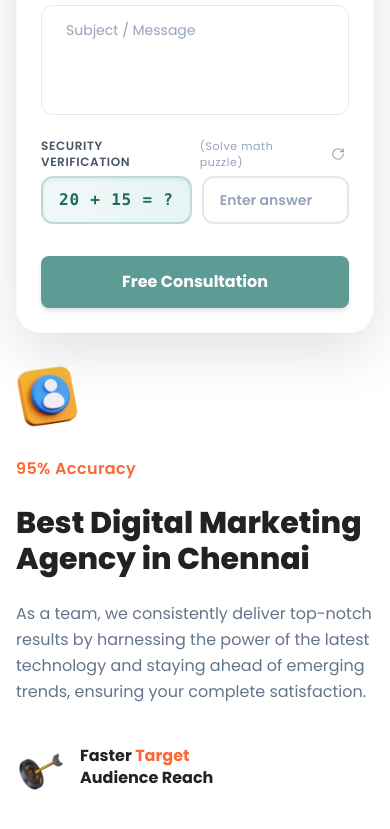
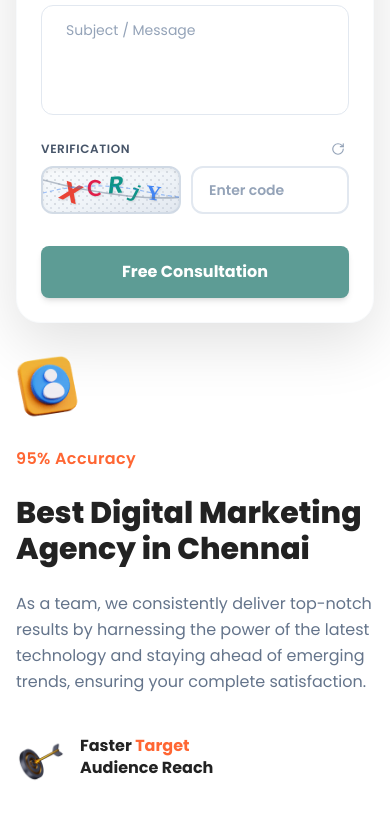
Before and after one commit to gunasarath05-droid/EC4You_Website, a React (Vite) app: page / in a window 390 px wide. Shown: the part 5560-6389 px from the top of the page. Built offline with nearby package versions, Linux system fonts and the light colour scheme.

Commit message:
feat: implement custom captcha component and add robots.txt and llms.txt configuration files

```diff
--- a/src/components/Common/Captcha.jsx
+++ b/src/components/Common/Captcha.jsx
@@ -1,36 +1,89 @@
 import React, { useState, useEffect, useImperativeHandle, forwardRef } from 'react';
 import { RotateCw, ShieldCheck, ShieldAlert } from 'lucide-react';
 
+// Mixed uppercase, lowercase and distinct numeric characters (excluding ambiguous: 0, O, 1, l, I)
+const UPPER_POOL = 'ABCDEFGHJKLMNPQRSTUVWXYZ';
+const LOWER_POOL = 'abcdefghjkmnpqrstuvwxyz';
+const NUM_POOL = '23456789';
+
+// Diverse fonts for genuine collage aesthetic
+const FONT_FAMILIES = [
+  "'Georgia', serif",
+  "'Courier New', monospace",
+  "'Trebuchet MS', 'Lucida Sans Unicode', sans-serif",
+  "'Arial Black', Gadget, sans-serif",
+  "'Verdana', Geneva, sans-serif",
+  "'Impact', Charcoal, sans-serif",
+  "'Times New Roman', Times, serif",
+];
+
+// Vibrant Google / Security style color palette
+const GOOGLE_COLORS = [
+  '#4285F4', // Google Blue
+  '#EA4335', // Google Red
+  '#34A853', // Google Green
+  '#D97706', // Amber
+  '#0D9488', // Teal
+  '#7C3AED', // Violet
+  '#E11D48', // Crimson
+  '#2563EB', // Royal Blue
+  '#059669', // Emerald
+  '#C2410C', // Orange
+];
+
 const Captcha = forwardRef(({ onVerify, className = '' }, ref) => {
-  const [num1, setNum1] = useState(0);
-  const [num2, setNum2] = useState(0);
-  const [operator, setOperator] = useState('+');
+  const [captchaCode, setCaptchaCode] = useState('');
+  const [collageLetters, setCollageLetters] = useState([]);
+  const [wavyPath, setWavyPath] = useState('');
+  const [wavyPath2, setWavyPath2] = useState('');
   const [userAnswer, setUserAnswer] = useState('');
   const [isVerified, setIsVerified] = useState(false);
   const [hasError, setHasError] = useState(false);
   const [isRotating, setIsRotating] = useState(false);
 
-  // Generate new math problem
+  // Generate Google-style collage captcha
   const generateCaptcha = () => {
     setIsRotating(true);
-    const ops = ['+', '+', '-', '*'];
-    const chosenOp = ops[Math.floor(Math.random() * ops.length)];
-    let n1, n2;
+    let code = '';
+    const items = [];
+    const length = 5;
 
-    if (chosenOp === '*') {
-      n1 = Math.floor(Math.random() * 8) + 2; // 2 to 9
-      n2 = Math.floor(Math.random() * 6) + 2; // 2 to 7
-    } else if (chosenOp === '-') {
-      n1 = Math.floor(Math.random() * 20) + 10; // 10 to 29
-      n2 = Math.floor(Math.random() * (n1 - 1)) + 1; // less than n1
-    } else {
-      n1 = Math.floor(Math.random() * 20) + 5; // 5 to 24
-      n2 = Math.floor(Math.random() * 15) + 1; // 1 to 15
+    for (let i = 0; i < length; i++) {
+      // Pick random pool: mix uppercase, lowercase and numbers for rich collage look
+      const poolChoice = Math.random();
+      let char = '';
+      if (poolChoice < 0.45) {
+        char = UPPER_POOL.charAt(Math.floor(Math.random() * UPPER_POOL.length));
+      } else if (poolChoice < 0.85) {
+        char = LOWER_POOL.charAt(Math.floor(Math.random() * LOWER_POOL.length));
+      } else {
+        char = NUM_POOL.charAt(Math.floor(Math.random() * NUM_POOL.length));
+      }
+      code += char;
+
+      items.push({
+        char,
+        fontFamily: FONT_FAMILIES[Math.floor(Math.random() * FONT_FAMILIES.length)],
+        fontSize: Math.floor(Math.random() * 8) + 19, // 19px - 26px
+        fontWeight: [600, 700, 800, 900][Math.floor(Math.random() * 4)],
+        fontStyle: Math.random() > 0.6 ? 'italic' : 'normal',
+        rot: Math.floor(Math.random() * 44) - 22, // -22deg to +22deg
+        skew: Math.floor(Math.random() * 16) - 8, // -8deg to +8deg
+        yOffset: Math.floor(Math.random() * 8) - 4, // -4px to +4px
+        color: GOOGLE_COLORS[Math.floor(Math.random() * GOOGLE_COLORS.length)],
+      });
     }
 
-    setNum1(n1);
-    setNum2(n2);
-    setOperator(chosenOp);
+    // Dynamic wavy distortion lines
+    const y1 = Math.floor(Math.random() * 20) + 12;
+    const y2 = Math.floor(Math.random() * 20) + 14;
+    const y3 = Math.floor(Math.random() * 20) + 10;
+    const y4 = Math.floor(Math.random() * 20) + 16;
+    setWavyPath(`M 0 ${y1} Q 40 ${y2} 85 ${y3} T 170 ${y4}`);
+    setWavyPath2(`M 0 ${y4} Q 50 ${y1} 100 ${y2} T 170 ${y3}`);
+
+    setCaptchaCode(code);
+    setCollageLetters(items);
     setUserAnswer('');
     setIsVerified(false);
     setHasError(false);
@@ -43,34 +96,28 @@ const Captcha = forwardRef(({ onVerify, className = '' }, ref) => {
     generateCaptcha();
   }, []);
 
-  const calculateCorrect = () => {
-    if (operator === '+') return num1 + num2;
-    if (operator === '-') return num1 - num2;
-    if (operator === '*') return num1 * num2;
-    return num1 + num2;
-  };
-
   const handleInputChange = (e) => {
     const val = e.target.value;
     setUserAnswer(val);
 
-    if (val.trim() === '') {
+    const cleanInput = val.trim().toLowerCase();
+    const cleanCode = captchaCode.toLowerCase();
+
+    if (cleanInput === '') {
       setIsVerified(false);
       setHasError(false);
       if (onVerify) onVerify(false);
       return;
     }
 
-    const parsed = parseInt(val, 10);
-    const correct = calculateCorrect();
-
-    if (!isNaN(parsed) && parsed === correct) {
+    // Case-insensitive matching for smooth user UX
+    if (cleanInput === cleanCode) {
       setIsVerified(true);
       setHasError(false);
       if (onVerify) onVerify(true);
     } else {
       setIsVerified(false);
-      if (val.length >= String(correct).length) {
+      if (cleanInput.length >= cleanCode.length) {
         setHasError(true);
       } else {
         setHasError(false);
@@ -82,8 +129,7 @@ const Captcha = forwardRef(({ onVerify, className = '' }, ref) => {
   // Expose validation methods and reset to parent via ref
   useImperativeHandle(ref, () => ({
     isValid: () => {
-      const correct = calculateCorrect();
-      const valid = parseInt(userAnswer, 10) === correct;
+      const valid = userAnswer.trim().toLowerCase() === captchaCode.toLowerCase();
       if (!valid) {
         setHasError(true);
       }
@@ -91,28 +137,24 @@ const Captcha = forwardRef(({ onVerify, className = '' }, ref) => {
     },
     reset: () => {
       generateCaptcha();
-    }
+    },
   }));
-
-  const opSymbol = operator === '*' ? '×' : operator;
 
   return (
     <div className={`w-full flex flex-col gap-1.5 ${className}`}>
       <div className="flex items-center justify-between gap-2">
         <label className="text-xs font-semibold uppercase tracking-wider text-slate-600 flex items-center gap-1.5">
-          <span>Security Verification</span>
+          <span>Verification</span>
           {isVerified ? (
             <span className="text-emerald-600 inline-flex items-center gap-1 font-bold text-[11px] normal-case">
               <ShieldCheck className="w-3.5 h-3.5" /> Verified
             </span>
           ) : hasError ? (
             <span className="text-rose-500 inline-flex items-center gap-1 font-bold text-[11px] normal-case">
-              <ShieldAlert className="w-3.5 h-3.5" /> Incorrect
+              <ShieldAlert className="w-3.5 h-3.5" /> Incorrect code
             </span>
           ) : (
-            <span className="text-slate-400 font-normal text-[11px] normal-case">
-              (Solve math puzzle)
-            </span>
+           null
           )}
         </label>
 
@@ -129,21 +171,73 @@ const Captcha = forwardRef(({ onVerify, className = '' }, ref) => {
       </div>
 
       <div className="flex items-stretch gap-2.5">
-        {/* Math Challenge Display Badge */}
-        <div className="flex-none px-4 py-2.5 bg-gradient-to-r from-[#f0f9f8] to-[#e6f4f3] border-2 border-[#509995]/30 rounded-xl flex items-center justify-center select-none shadow-inner min-w-[110px]">
-          <span className="font-mono text-base sm:text-lg font-extrabold text-[#236662] tracking-wider">
-            {num1} {opSymbol} {num2} = ?
-          </span>
+        {/* Google / Collage Style Challenge Display Badge */}
+        <div className="flex-none px-3 sm:px-4 py-2 bg-gradient-to-br from-[#f8fafc] via-[#f1f5f9] to-[#e2e8f0] border-2 border-slate-300/80 rounded-xl flex items-center justify-center select-none shadow-inner relative overflow-hidden min-w-[140px] sm:min-w-[160px] h-[48px]">
+          {/* Subtle Security Noise Pattern Background */}
+          <div
+            className="absolute inset-0 opacity-15 pointer-events-none"
+            style={{
+              backgroundImage:
+                'radial-gradient(#475569 1px, transparent 1px), radial-gradient(#64748b 1px, transparent 1px)',
+              backgroundSize: '8px 8px',
+              backgroundPosition: '0 0, 4px 4px',
+            }}
+          />
+
+          {/* Curved Distortion Waves (Google / reCAPTCHA Style) */}
+          <svg className="absolute inset-0 w-full h-full pointer-events-none z-20 overflow-visible" xmlns="http://www.w3.org/2000/svg">
+            <path
+              d={wavyPath}
+              fill="none"
+              stroke="#64748b"
+              strokeWidth="1.6"
+              strokeOpacity="0.45"
+              strokeLinecap="round"
+            />
+            <path
+              d={wavyPath2}
+              fill="none"
+              stroke="#4285F4"
+              strokeWidth="1.2"
+              strokeDasharray="4 3"
+              strokeOpacity="0.5"
+            />
+          </svg>
+
+          {/* Render Collage Styled Characters */}
+          <div className="flex items-center gap-1.5 sm:gap-2 relative z-10 select-none">
+            {collageLetters.map((item, idx) => (
+              <span
+                key={idx}
+                style={{
+                  fontFamily: item.fontFamily,
+                  fontSize: `${item.fontSize}px`,
+                  fontWeight: item.fontWeight,
+                  fontStyle: item.fontStyle,
+                  color: item.color,
+                  transform: `translateY(${item.yOffset}px) rotate(${item.rot}deg) skewX(${item.skew}deg)`,
+                  display: 'inline-block',
+                  textShadow: '1px 1px 2px rgba(0,0,0,0.12)',
+                  lineHeight: '1',
+                }}
+              >
+                {item.char}
+              </span>
+            ))}
+          </div>
         </div>
 
         {/* Answer Input */}
         <div className="flex-1 relative">
           <input
-            type="number"
-            inputMode="numeric"
-            placeholder="Enter answer"
+            type="text"
+            placeholder="Enter code"
             value={userAnswer}
             onChange={handleInputChange}
+            maxLength={6}
+            autoCorrect="off"
+            autoCapitalize="off"
+            spellCheck="false"
             required
             className={`w-full h-full px-4 py-2.5 text-sm sm:text-base font-semibold rounded-xl outline-none transition-all duration-200 border-2 ${
               isVerified
--- a/src/pages/Home/Home.jsx
+++ b/src/pages/Home/Home.jsx
@@ -26,7 +26,7 @@ const Home = () => {
   return (
     <div className="home-page">
       <SEO
-        title="Ensuring your presence in the digital era"
+        title="EC4You | Ensuring your presence in the digital era"
         description="EC4YOU is a premier digital marketing, website development, mobile app, and brand strategy agency in Chennai, India. Boost your brand visibility and ROI with our experts."
         keywords={["digital marketing agency", "web development chennai", "app development", "SEO company India", "social media marketing", "UI UX design"]}
         canonical="https://www.ec4you.in/"
```
Also changed, not shown: src/components/CustomCursor.jsx (+22 -26 lines), src/components/Footer.jsx (+6 -5 lines), public/llms.txt (added), public/robots.txt, 1 other file (tests, documents, lock files or other folders).
